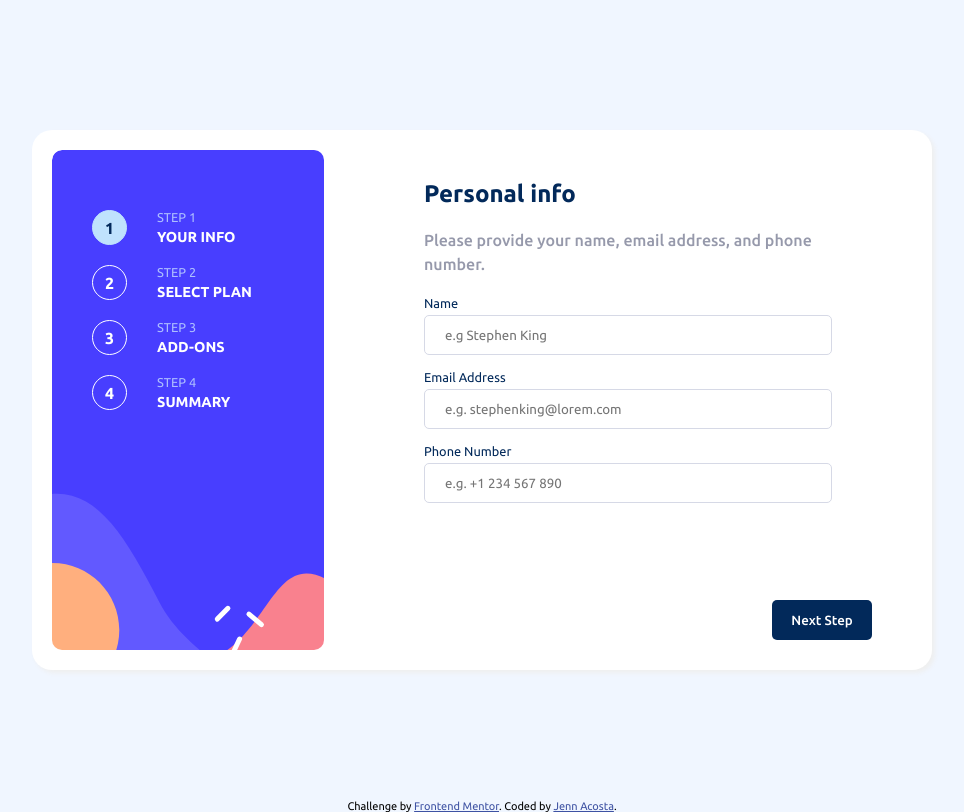
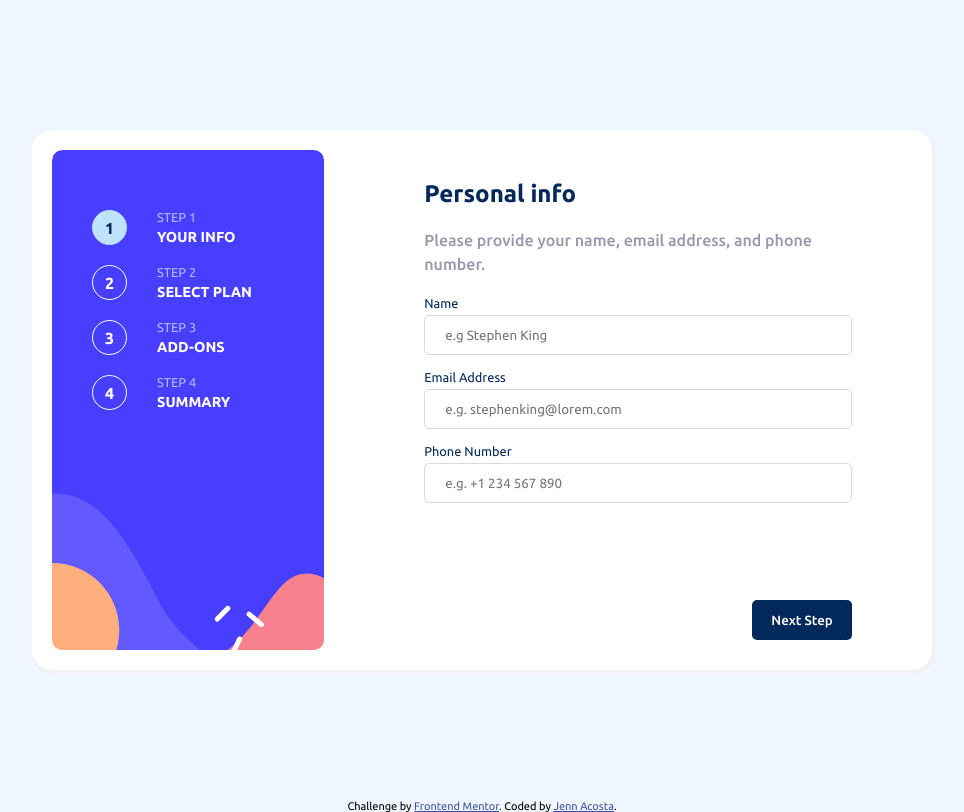
Before and after one commit to jennawlin3/multi-step-form-main, a plain HTML site: page index.html in a window 1280 px wide. Shown: the whole page, without its empty margins (158-1122 px from the left). Drawn offline with Linux system fonts and the light colour scheme.

Commit message:
updated styles.css

```diff
--- a/assets/styles.css
+++ b/assets/styles.css
@@ -449,8 +449,8 @@ input[type="radio"] {
         box-shadow: none;
     }
 
-    .form-container {
-        padding-right: 80px;
+    .form-container, .button-container {
+        padding-right: 60px;
     }
 
     .desktop-aside {
```
